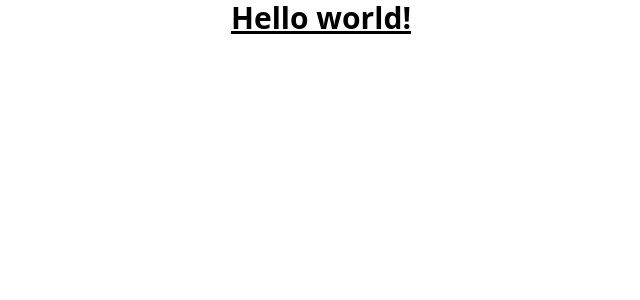
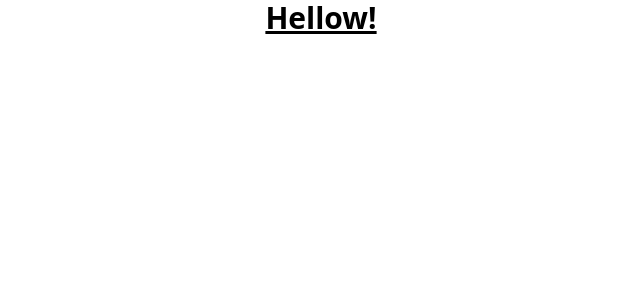
Before and after one commit to LewinV/reactjs_rickandmorty_pf, a React (Create React App) app: page / in a window 1280 px wide. Shown: the top 300 px of the page, without its empty margins (319-959 px from the left). Built offline with nearby package versions, Linux system fonts and the light colour scheme.

Commit message:
title changed

```diff
--- a/src/App.js
+++ b/src/App.js
@@ -4,7 +4,7 @@ import './App.css';
 function App() {
   return (
     <div className="App text-3xl font-bold underline">
-      <h1>Hello world!</h1>
+      <h1>Hellow!</h1>
     </div>
   );
 }
```
